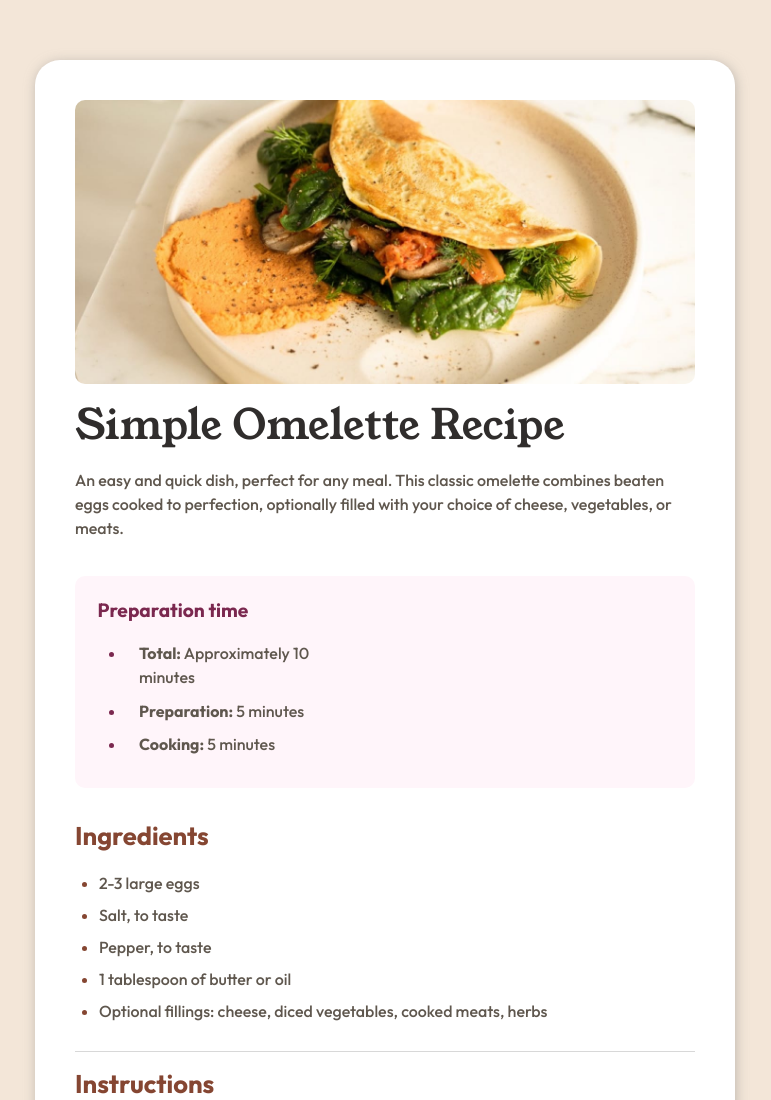
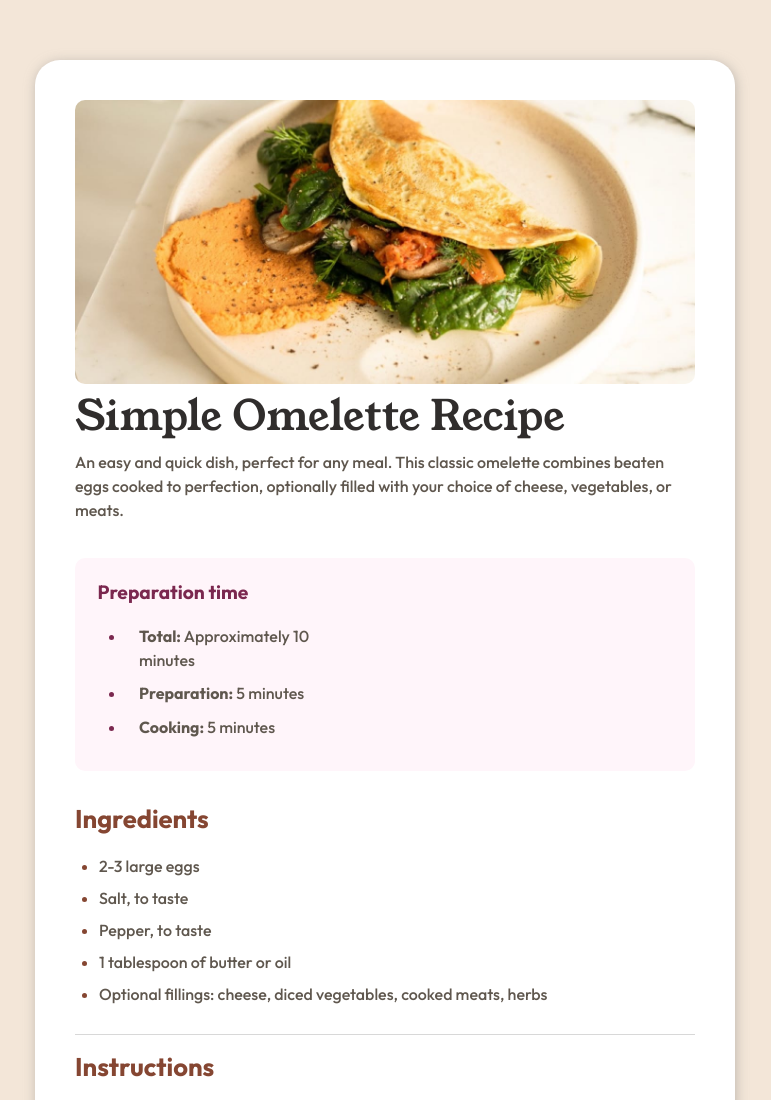
Before and after one commit to Ugliof/recipe-page, a plain HTML site: page index.html in a window 1280 px wide. Shown: the top 1100 px of the page, without its empty margins (255-1026 px from the left). Drawn offline with Linux system fonts and the light colour scheme.

Commit message:
atualizei

```diff
--- a/estilo/style.css
+++ b/estilo/style.css
@@ -60,7 +60,6 @@ body {
     color: var(--Stone4);
     font-size: 2.6rem;
     font-weight: 500;
-    line-height: 2.6rem;
     margin-bottom: 1.4rem;
 }
 
```
